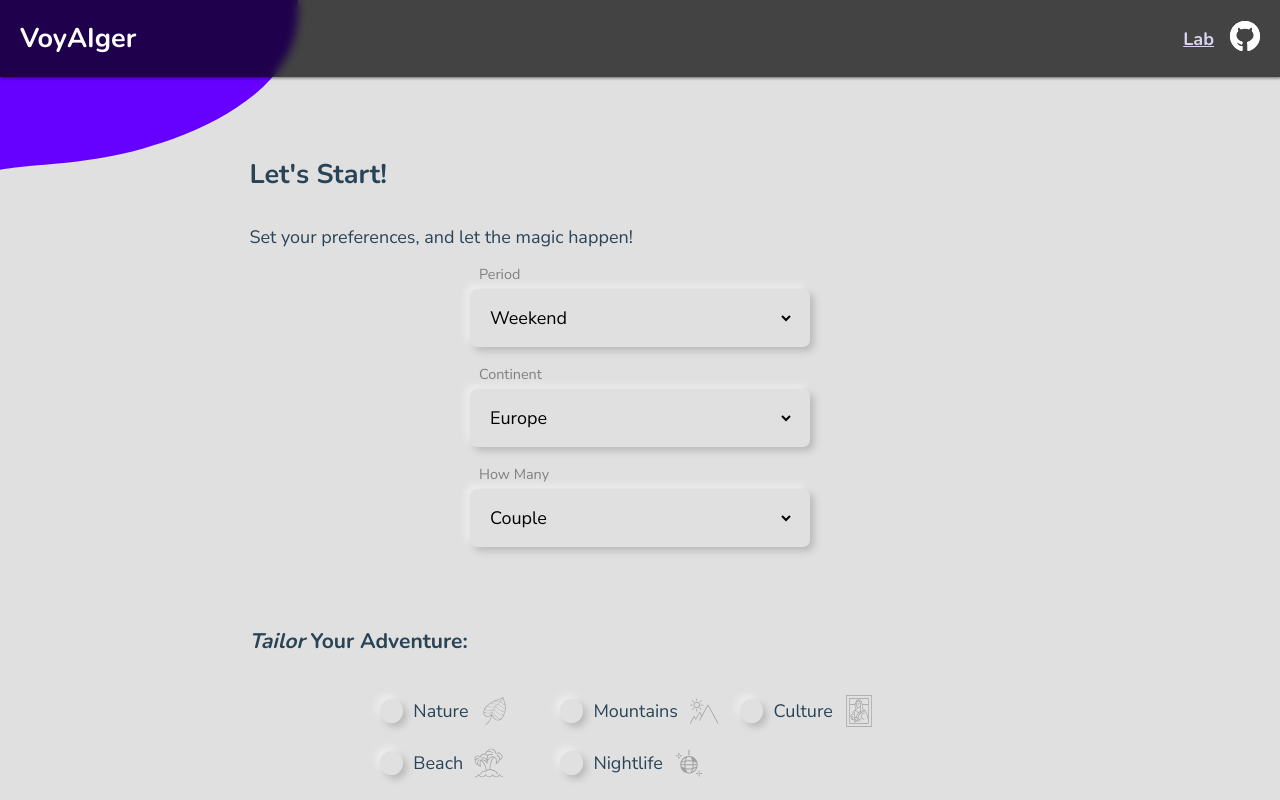
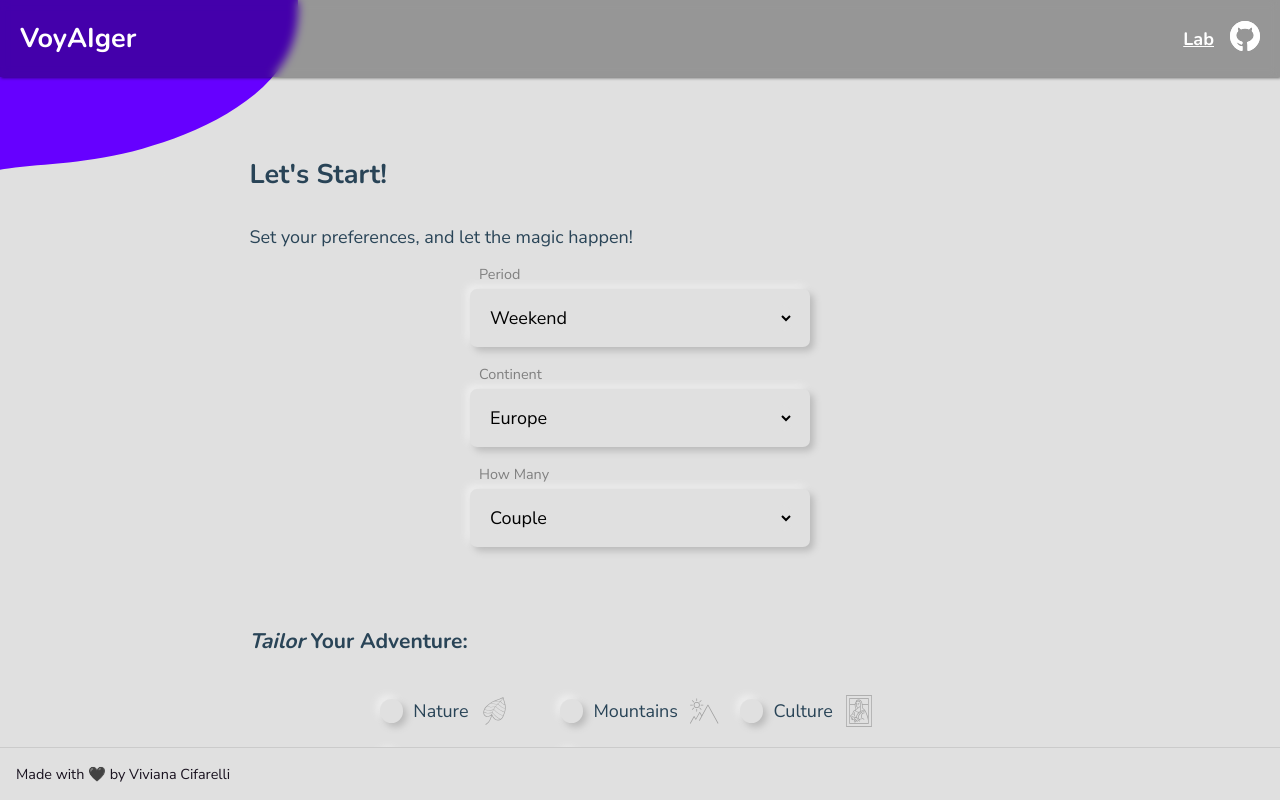
Before and after one commit to cif95/voyaiger, a Next.js app: page /generation-lab in a window 1280 px wide. Shown: the top 800 px of the page. Built offline with nearby package versions, Linux system fonts and the light colour scheme.

Commit message:
add patterns background + update colors

```diff
--- a/app/components/GenerationLab/GenerationSection/GenerationSection.module.css
+++ b/app/components/GenerationLab/GenerationSection/GenerationSection.module.css
@@ -1,7 +1,7 @@
 .generationSection {
 
 	width: 100%;
-	padding-top: 50px;
+	padding: 50px 0;
 
 	display: flex;
 	flex-direction: column;
--- a/app/components/UI/Footer/Footer.component.jsx
+++ b/app/components/UI/Footer/Footer.component.jsx
@@ -1,13 +1,25 @@
-import Link from "next/link";
+'use client';
+
 import styles from "./Footer.module.css";
+
+// Motion
+import { motion, useScroll, useTransform } from 'motion/react';
 
 export const Footer = () => {
 
+	const { scrollYProgress } = useScroll();
+
+	const opacity = useTransform(
+		scrollYProgress,
+		[0.45, 0.5],
+		[0, 1]
+	);
+
 	return (
-		<footer className={styles.footer}>
+		<motion.footer className={styles.footer} style={{ opacity }}>
 			<p className="text-label">
 				Made with &#128420; by <a href="https://github.com/cif95" target="_blank" rel="noopener noreferrer">Viviana Cifarelli</a>
 			</p>
-		</footer>
+		</motion.footer>
 	)
 }
--- a/app/components/UI/Footer/Footer.module.css
+++ b/app/components/UI/Footer/Footer.module.css
@@ -1,4 +1,9 @@
 .footer {
 	border-top: 1px solid #cbcbcb;
 	padding: 16px;
+	position: fixed;
+	bottom: 0;
+	left: 0;
+	right: 0;
+	background-color: #E0E0E0;
 }
--- a/app/components/UI/Header/Header.component.jsx
+++ b/app/components/UI/Header/Header.component.jsx
@@ -21,7 +21,7 @@ export const Header = () => {
 
 	const backgroundColorOpacity = useTransform(
 		scrollYProgress,
-		[0, 0.5],
+		[0, 0.2],
 		[0.1, 0.7]
 	);
 
--- a/app/components/UI/Header/Header.module.css
+++ b/app/components/UI/Header/Header.module.css
@@ -51,13 +51,13 @@
 	right: 0;
 	bottom: 0;
 
-	background-color: black;
+	background-color: #00000078;
 	transition: opacity 250ms easeInOut;
 	z-index: -1;
 }
 
 .navLink {
-	color: #dbd3f3;
+	color:rgb(255, 255, 255);
 	font-size: 1.5vh;
 	margin-left: auto;
 	margin-right: 16px;
--- a/app/page.js
+++ b/app/page.js
@@ -20,7 +20,7 @@ export default function Home() {
 
 	const opacity = useTransform(
 		scrollYProgress,
-		[0, 0.2],
+		[0, 0.15],
 		[0, 1]
 	);
 
```
Also changed, not shown: app/components/Home/Intro/Intro.component.jsx (+13 -5 lines), app/components/Home/Intro/Intro.config.js (+9 -9 lines), app/components/Home/Intro/Intro.module.css (+30 -4 lines), app/assets/images/pattern-multitude.png (added), app/assets/images/pattern_dual.png (added).
